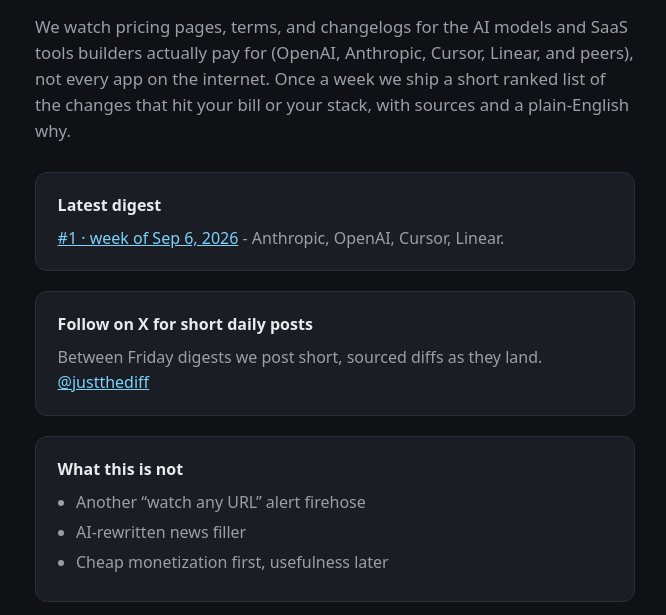
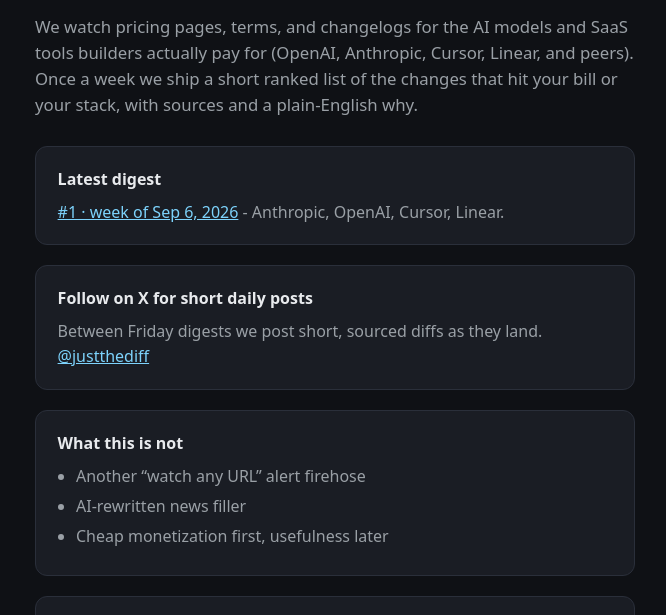
Before and after one commit to jgode/signal-digest, a plain HTML site: page web/index.html in a window 1280 px wide. Shown: the part 105-720 px from the top of the page, without its empty margins (305-971 px from the left). Drawn offline with Linux system fonts and the light colour scheme.

Commit message:
Drop defensive not-every-app clause from homepage lede.

```diff
--- a/web/index.html
+++ b/web/index.html
@@ -78,7 +78,7 @@
   <main>
     <h1>Just the Diff</h1>
     <p class="lede">
-      We watch pricing pages, terms, and changelogs for the AI models and SaaS tools builders actually pay for (OpenAI, Anthropic, Cursor, Linear, and peers), not every app on the internet. Once a week we ship a short ranked list of the changes that hit your bill or your stack, with sources and a plain-English why.
+      We watch pricing pages, terms, and changelogs for the AI models and SaaS tools builders actually pay for (OpenAI, Anthropic, Cursor, Linear, and peers). Once a week we ship a short ranked list of the changes that hit your bill or your stack, with sources and a plain-English why.
     </p>
 
 
```
